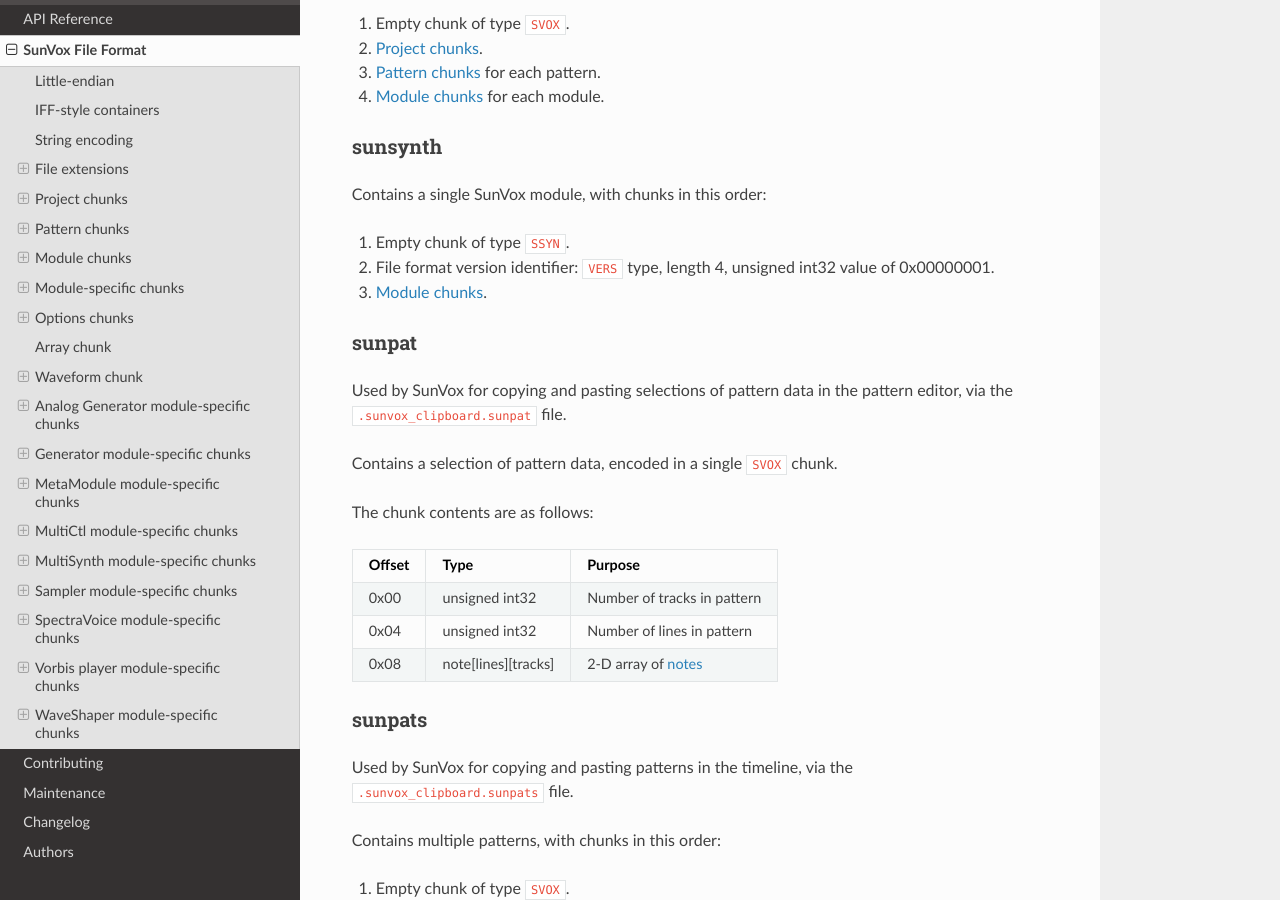
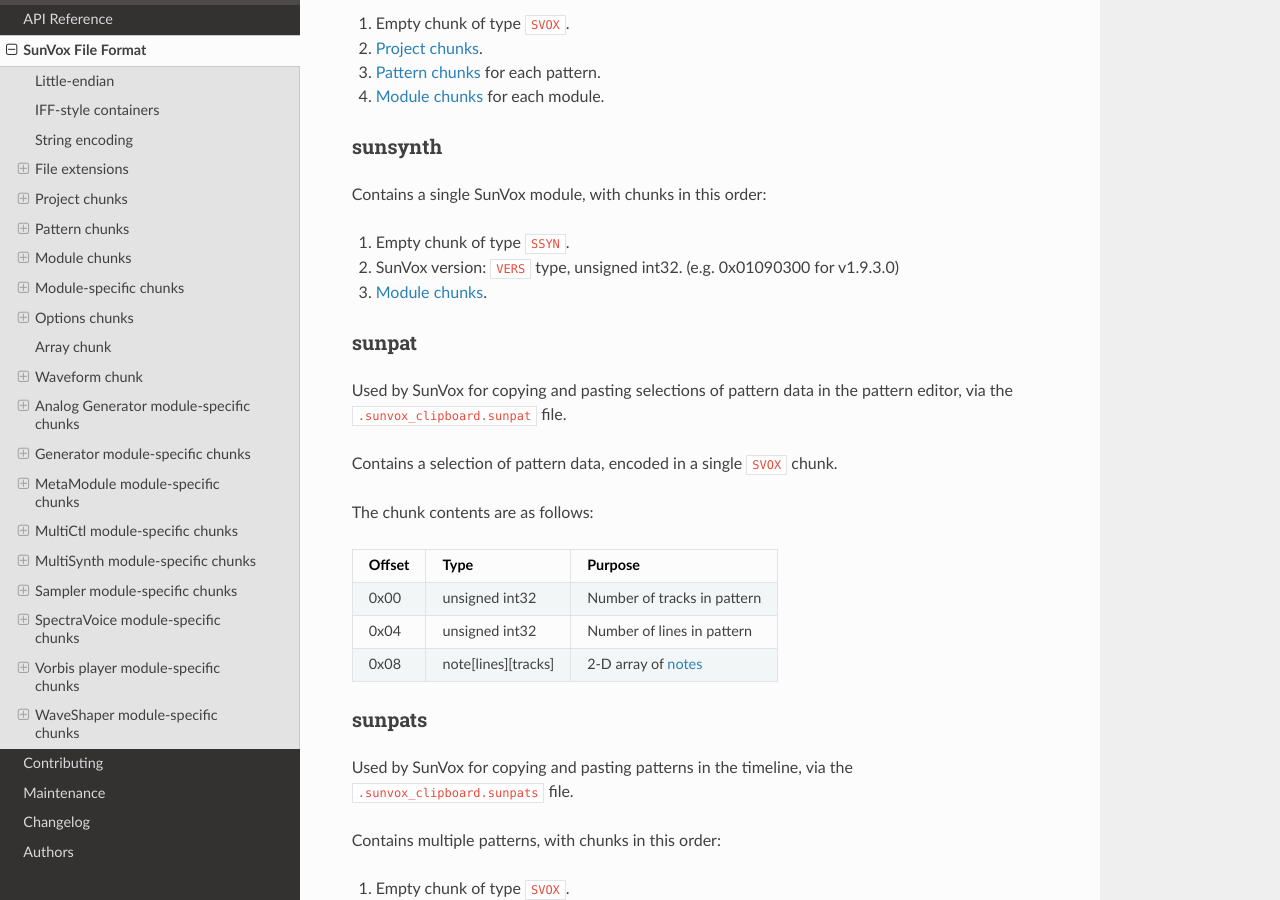
Before and after one commit to metrasynth/radiant-voices, a Sphinx documentation site: the page built from docs/sunvox-file-format.rst, in a window 1280 px wide and 900 px high, scrolled down 1238 px. Built offline with Sphinx 7.4.7 and the Read the Docs theme 2.0.0, drawn with Linux system fonts in a browser that asks for light colours.

Commit message:
Correction

```diff
--- a/docs/sunvox-file-format.rst
+++ b/docs/sunvox-file-format.rst
@@ -74,8 +74,8 @@
 
 1.  Empty chunk of type ``SSYN``.
 
-2.  File format version identifier: ``VERS`` type, length 4,
-    unsigned int32 value of 0x00000001.
+2.  SunVox version: ``VERS`` type, unsigned int32.
+    (e.g. 0x01090300 for v1.9.3.0)
 
 3.  `Module chunks`_.
 
```
